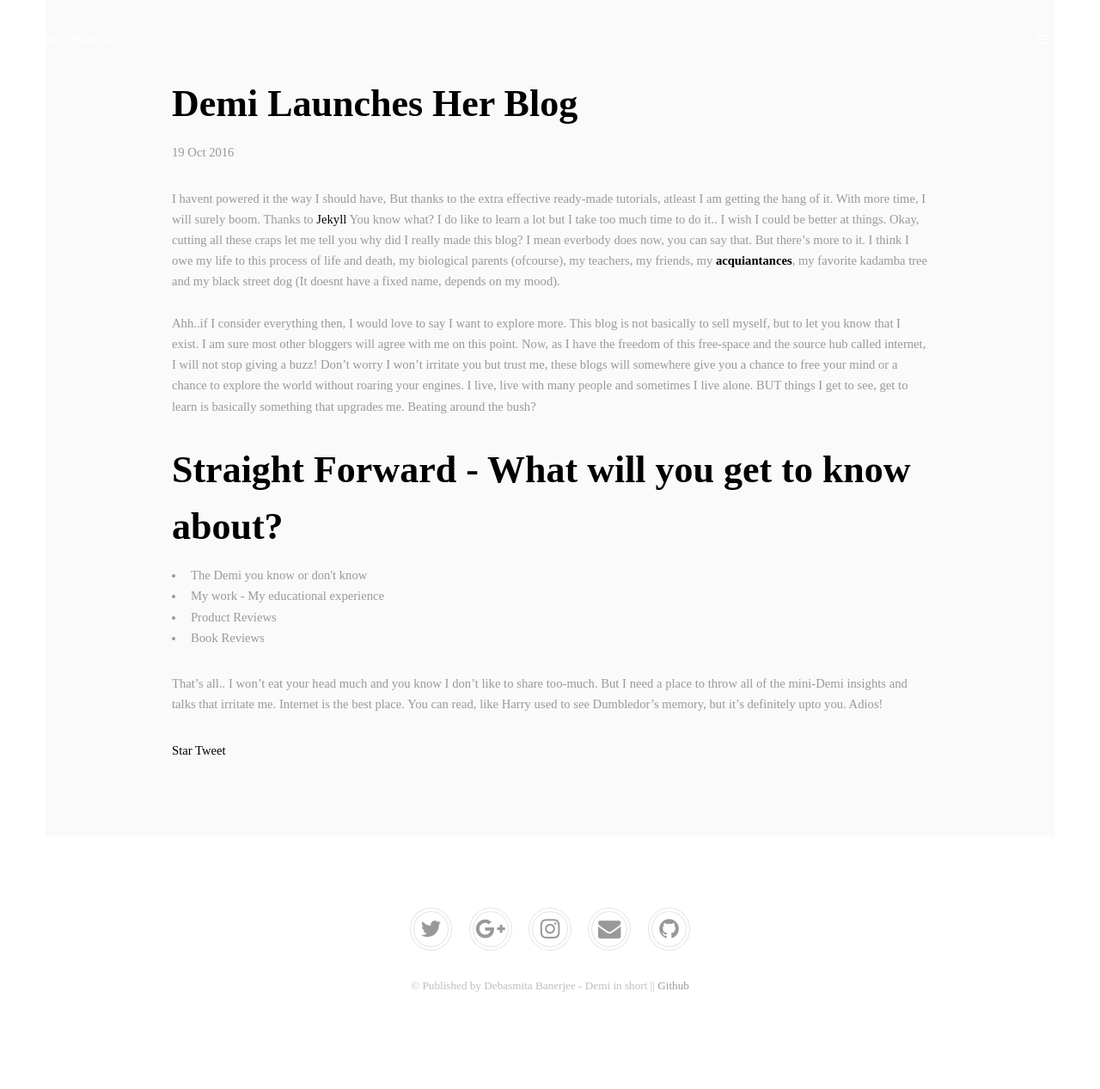
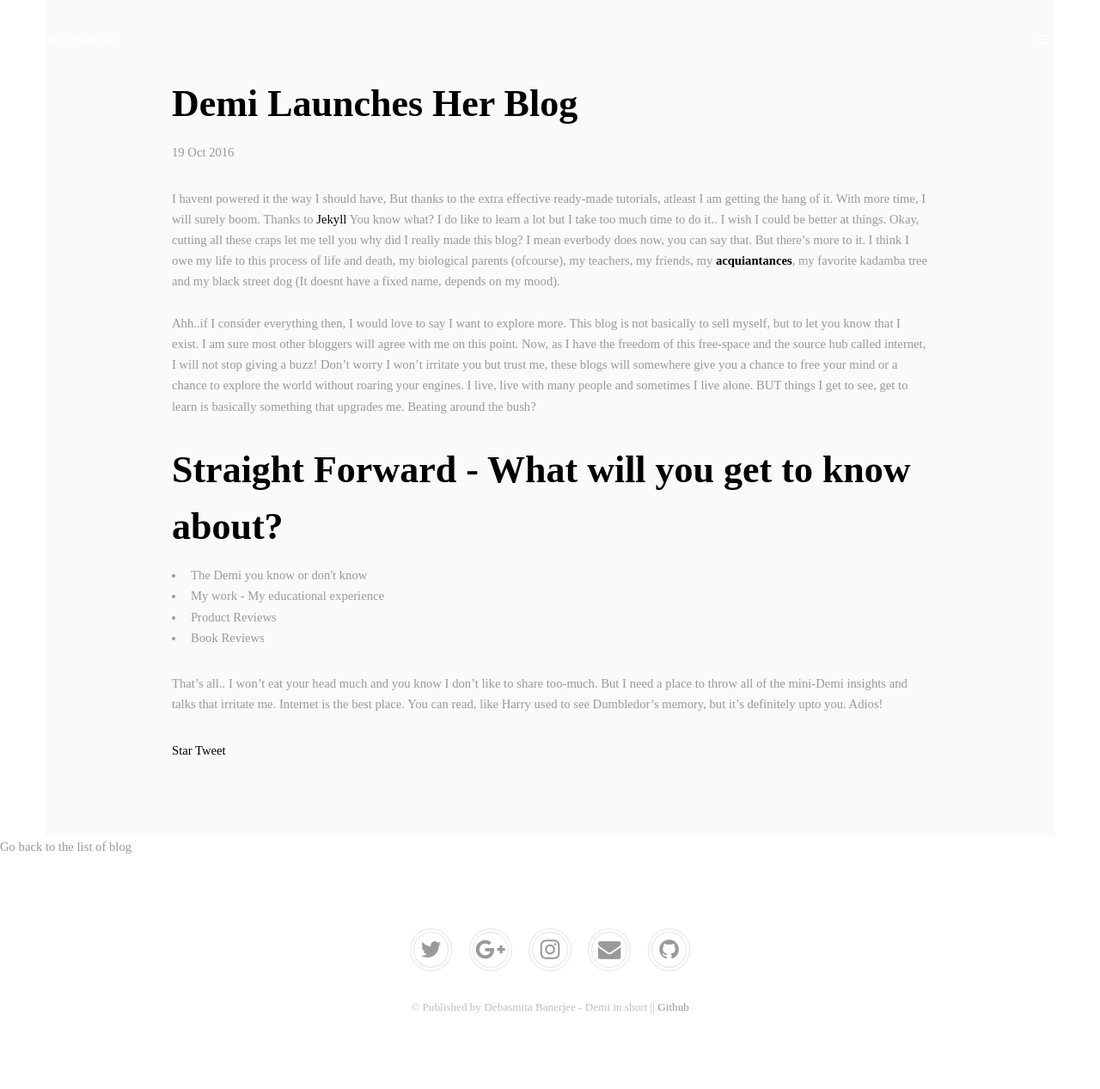
Before and after one commit to DarkDem/DarkDem.github.io, a Jekyll site: the page built from _posts/2016-10-19-demi's-site-launched.md, in a window 1280 px wide. Shown: the whole page at 86% size. Built offline with Jekyll 4.4.1, drawn with Linux system fonts in a browser that asks for light colours; some web fonts are replaced; comment, search, counter and statistics services are not loaded; before the commit the page ends 1243 px from its top, so only the background shows below that.

Commit message:
Update default1.html

```diff
--- a/_layouts/default1.html
+++ b/_layouts/default1.html
@@ -47,6 +47,10 @@
 			</div><!-- /.container -->
 			</div>
 
+		        <div>
+				<a href="https://darkdem.github.io/blog/">Go back to the list of blog</a>
+			</div>
+
 			<footer id="footer">
 				<div class="copyright">
 					<ul class="icons">
```
